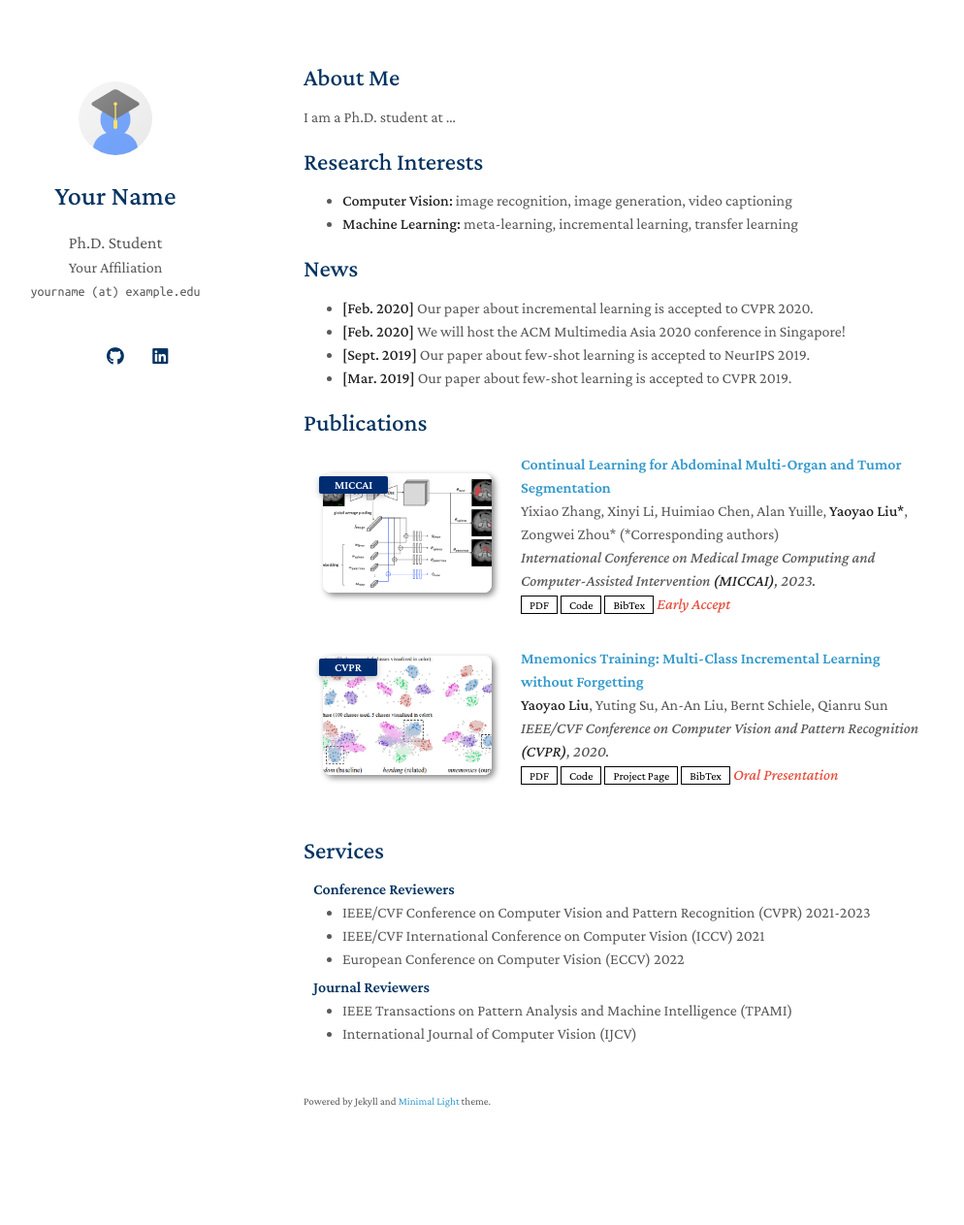
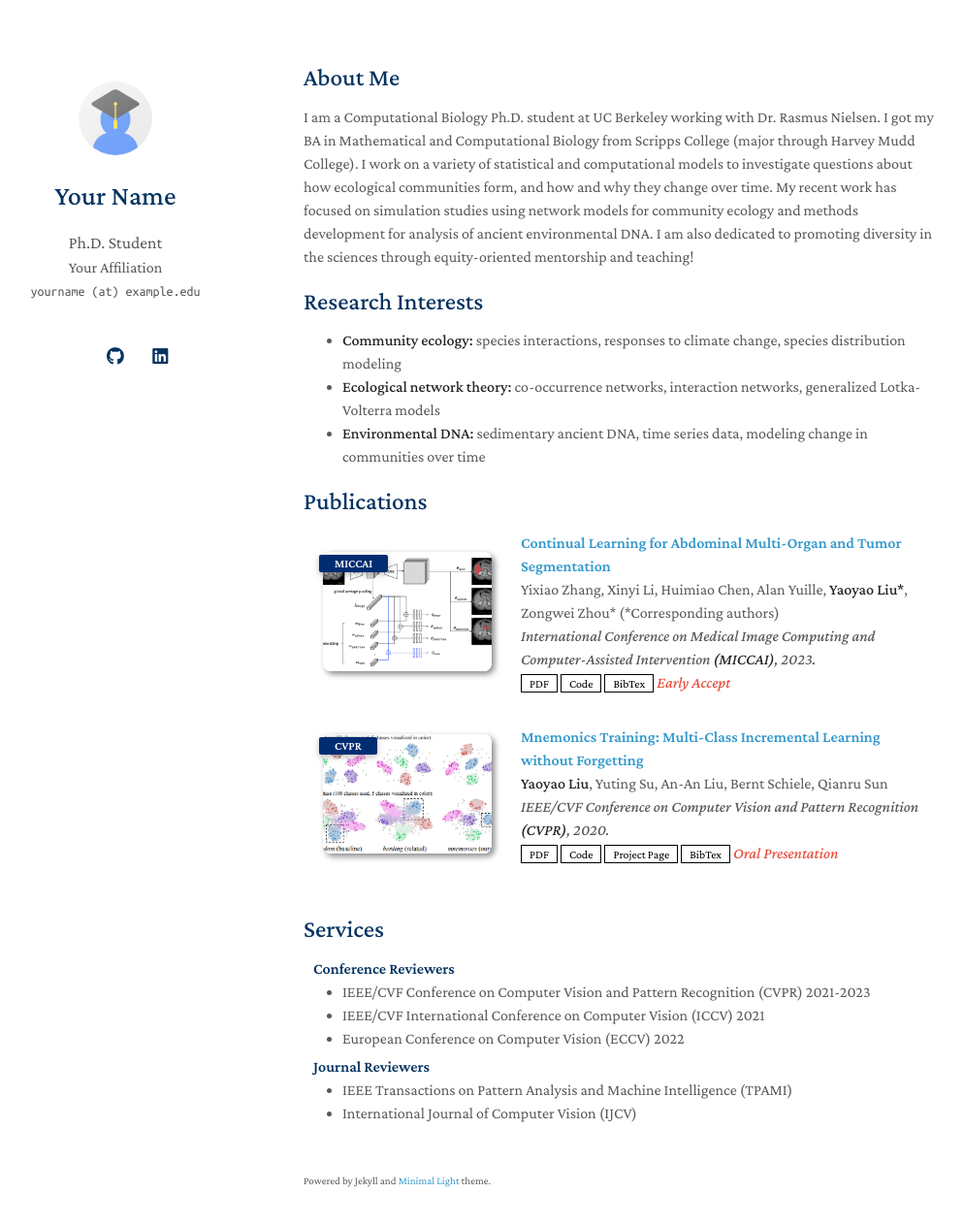
Before and after one commit to Fiona-MC/fmcallahan, a Jekyll site: the page built from index.md, in a window 1280 px wide and 1298 px high. Shown: the top 1263 px of the window at 97% size, without its empty margins (157-1151 px from the left). Built offline with Jekyll 4.4.1, drawn with Linux system fonts in a browser that asks for light colours; a style sheet for code colours, icons or effects is not loaded; our own code applies the rules of GitHub Pages for plain Markdown files.

Commit message:
Update index.md

```diff
--- a/index.md
+++ b/index.md
@@ -4,19 +4,13 @@ layout: homepage
 
 ## About Me
 
-I am a Ph.D. student at ...
+I am a Computational Biology Ph.D. student at UC Berkeley working with Dr. Rasmus Nielsen. I got my BA in Mathematical and Computational Biology from Scripps College (major through Harvey Mudd College). I work on a variety of statistical and computational models to investigate questions about how ecological communities form, and how and why they change over time. My recent work has focused on simulation studies using network models for community ecology and methods development for analysis of ancient environmental DNA. I am also dedicated to promoting diversity in the sciences through equity-oriented mentorship and teaching!
 
 ## Research Interests
 
-- **Computer Vision:** image recognition, image generation, video captioning
-- **Machine Learning:** meta-learning, incremental learning, transfer learning
-
-## News
-
-- **[Feb. 2020]** Our paper about incremental learning is accepted to CVPR 2020.
-- **[Feb. 2020]** We will host the ACM Multimedia Asia 2020 conference in Singapore!
-- **[Sept. 2019]** Our paper about few-shot learning is accepted to NeurIPS 2019.
-- **[Mar. 2019]** Our paper about few-shot learning is accepted to CVPR 2019.
+- **Community ecology:** species interactions, responses to climate change, species distribution modeling
+- **Ecological network theory:** co-occurrence networks, interaction networks, generalized Lotka-Volterra models
+- **Environmental DNA:** sedimentary ancient DNA, time series data, modeling change in communities over time
 
 {% include_relative _includes/publications.md %}
 
```
